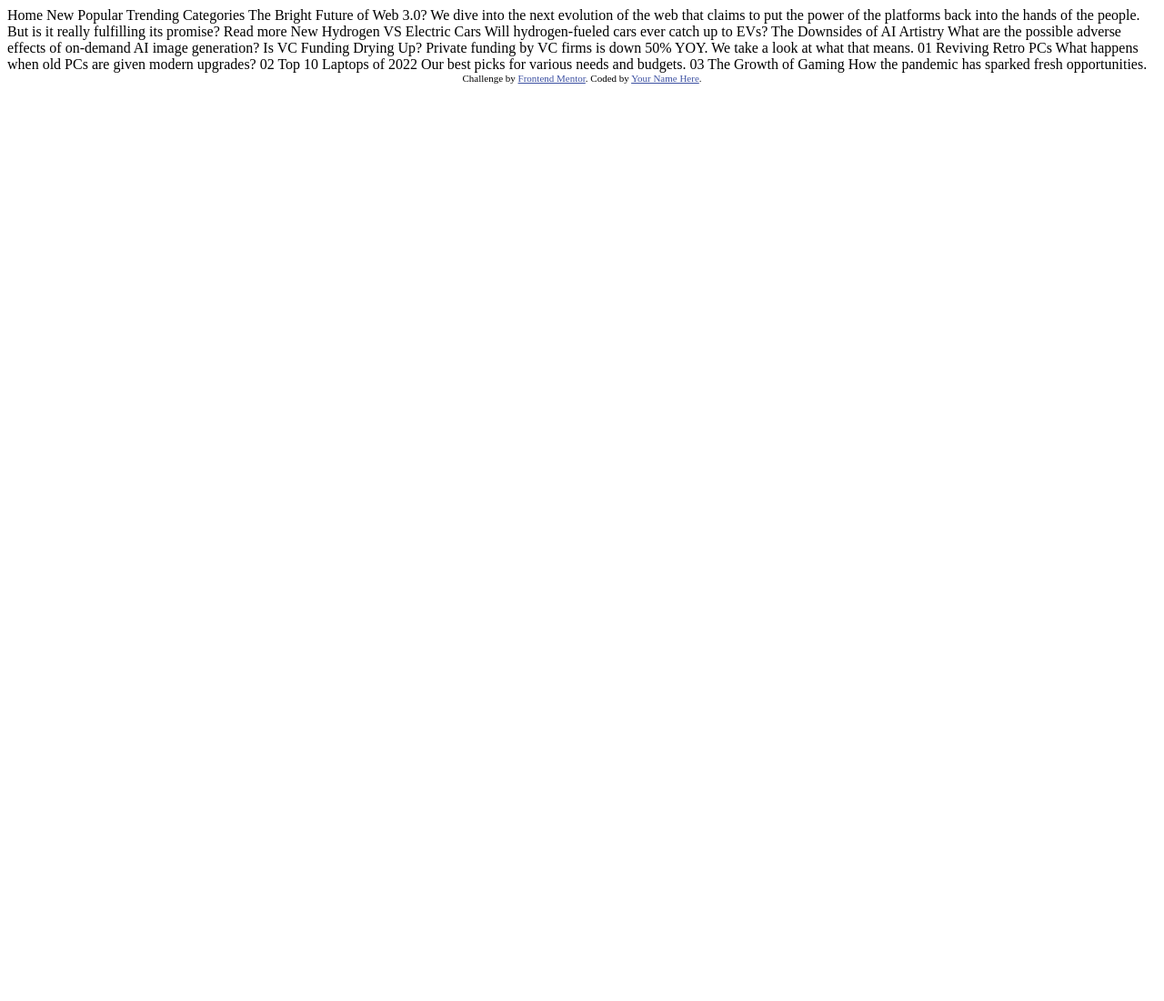
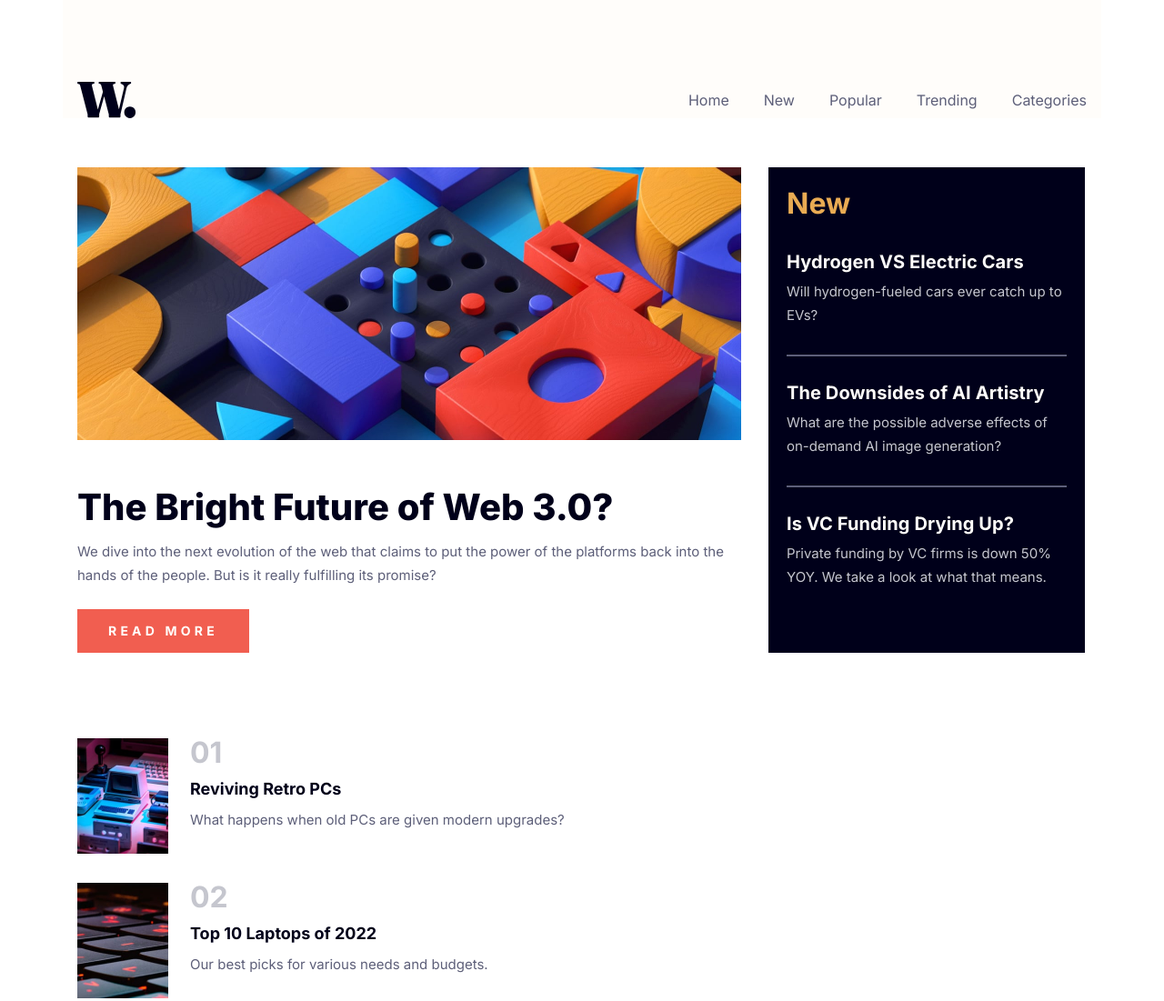
Before and after one commit to kiganyamburu/Teach-2-Give-News-Homepage, a plain HTML site: page index.html in a window 1280 px wide. Shown: the top 1101 px of the page at 91% size. Before the commit the page ends 800 px from the top, so only its background shows below. Drawn offline with Linux system fonts and the light colour scheme.

Commit message:
adding css

```diff
--- a/index.html
+++ b/index.html
@@ -1,60 +1,132 @@
 <!DOCTYPE html>
 <html lang="en">
-<head>
-  <meta charset="UTF-8">
-  <meta name="viewport" content="width=device-width, initial-scale=1.0"> <!-- displays site properly based on user's device -->
+  <head>
+    <meta charset="UTF-8" />
+    <meta name="viewport" content="width=device-width, initial-scale=1.0" />
 
-  <link rel="icon" type="image/png" sizes="32x32" href="./assets/images/favicon-32x32.png">
 
-  <title>Frontend Mentor | News homepage</title>
+    <link
+      rel="icon"
+      type="image/png"
+      sizes="32x32"
+      href="./assets/images/favicon-32x32.png"
+    />
 
-  <!-- Feel free to remove these styles or customise in your own stylesheet 👍 -->
-  <style>
-    .attribution { font-size: 11px; text-align: center; }
-    .attribution a { color: hsl(228, 45%, 44%); }
-  </style>
-</head>
-<body>
+    <link rel="stylesheet" href="./style.css" />
 
-  Home
-  New
-  Popular
-  Trending
-  Categories
+    <title>News homepage</title>
+  </head>
+  <body>
+    <nav>
+      <a class="logo" href="#">
+        <img src="./assets/images/logo.svg" alt="News homepage" />
+      </a>
+      <div class="menu">
+        <img src="./assets/images/icon-menu.svg" alt="" aria-hidden="true" />
+      </div>
+      <div class="close hide">
+        <img
+          src="./assets/images/icon-menu-close.svg"
+          alt=""
+          aria-hidden="true"
+        />
+      </div>
+      <ul class="hide">
+        <li><a href="#home">Home</a></li>
+        <li><a href="#new">New</a></li>
+        <li><a href="#popular">Popular</a></li>
+        <li><a href="#">Trending</a></li>
+        <li><a href="#">Categories</a></li>
+      </ul>
+    </nav>
 
-  The Bright Future of Web 3.0?
+    <main>
+      <picture id="home">
+        <source
+          media="(min-width:376px )"
+          srcset="./assets/images/image-web-3-desktop.jpg"
+        />
+        <img
+          src="./assets/images/image-web-3-mobile.jpg"
+          alt="Future of Web 3.0"
+        />
+      </picture>
+      <div class="news">
+        <h1>The Bright Future of Web 3.0?</h1>
+        <div class="article">
+          <p>
+            We dive into the next evolution of the web that claims to put the
+            power of the platforms back into the hands of the people. But is it
+            really fulfilling its promise?
+          </p>
+          <a href="#">Read more</a>
+        </div>
+      </div>
+      <div id="new" class="new">
+        <h2>New</h2>
+        <div class="new-article">
+          <a href="#">Hydrogen VS Electric Cars</a>
+          <p>Will hydrogen-fueled cars ever catch up to EVs?</p>
+        </div>
+        <hr />
+        <div class="new-article">
+          <a href="#">The Downsides of AI Artistry</a>
+          <p>
+            What are the possible adverse effects of on-demand AI image
+            generation?
+          </p>
+        </div>
+        <hr />
+        <div class="new-article">
+          <a href="#">Is VC Funding Drying Up?</a>
+          <p>
+            Private funding by VC firms is down 50% YOY. We take a look at what
+            that means.
+          </p>
+        </div>
+      </div>
+      <div id="popular" class="popular">
+        <div class="popular-article">
+          <img
+            src="./assets/images/image-retro-pcs.jpg"
+            alt="Reviving Retro PCs"
+          />
+          <div class="content">
+            <h3>01</h3>
+            <a href="#">Reviving Retro PCs</a>
+            <p>What happens when old PCs are given modern upgrades?</p>
+          </div>
+        </div>
+        <div class="popular-article">
+          <img
+            src="./assets/images/image-top-laptops.jpg"
+            alt="Laptops of 2022"
+          />
+          <div class="content">
+            <h3>02</h3>
+            <a href="#">Top 10 Laptops of 2022</a>
+            <p>Our best picks for various needs and budgets.</p>
+          </div>
+        </div>
+        <div class="popular-article">
+          <img
+            src="./assets/images/image-gaming-growth.jpg"
+            alt="The Growth of Gaming"
+          />
+          <div class="content">
+            <h3>03</h3>
+            <a href="#">The Growth of Gaming</a>
+            <p>How the pandemic has sparked fresh opportunities.</p>
+          </div>
+        </div>
+      </div>
+    </main>
 
-  We dive into the next evolution of the web that claims to put the power of the platforms back into the hands of the people.
-  But is it really fulfilling its promise?
+    <div class="attribution">
+    Challenge by <a href="https://www.frontendmentor.io?ref=challenge" target="_blank">Frontend Mentor</a>.
+    Coded by <a href="#">Peter Mburu</a>.
+  </div>
 
-  Read more
 
-  New
-
-  Hydrogen VS Electric Cars
-  Will hydrogen-fueled cars ever catch up to EVs?
-
-  The Downsides of AI Artistry
-  What are the possible adverse effects of on-demand AI image generation?
-
-  Is VC Funding Drying Up?
-  Private funding by VC firms is down 50% YOY. We take a look at what that means.
-
-  01
-  Reviving Retro PCs
-  What happens when old PCs are given modern upgrades?
-
-  02
-  Top 10 Laptops of 2022
-  Our best picks for various needs and budgets.
-
-  03
-  The Growth of Gaming
-  How the pandemic has sparked fresh opportunities.
-
-  <div class="attribution">
-    Challenge by <a href="https://www.frontendmentor.io?ref=challenge" target="_blank">Frontend Mentor</a>.
-    Coded by <a href="#">Your Name Here</a>.
-  </div>
-</body>
+  </body>
 </html>
--- /dev/null
+++ b/style.css
@@ -0,0 +1,338 @@
+@import url("https://fonts.googleapis.com/css2?family=Inter:wght@400;700;800&display=swap");
+
+:root {
+  --Soft-orange: hsl(35, 77%, 62%);
+  --Soft-red: hsl(5, 85%, 63%);
+  --Off-white: hsl(36, 100%, 99%);
+  --Grayish-blue: hsl(233, 8%, 79%);
+  --Dark-grayish-blue: hsl(236, 13%, 42%);
+  --Very-dark-blue: hsl(240, 100%, 5%);
+
+  font-size: 10px;
+}
+
+html {
+  scroll-behavior: smooth;
+}
+
+* {
+  margin: 0;
+  padding: 0;
+  line-height: 1em;
+  box-sizing: border-box;
+}
+
+body {
+  font-family: "Inter", sans-serif;
+  font-size: 1.5rem;
+  font-weight: 400;
+  height: 100vh;
+}
+
+nav,
+main {
+  max-width: 114.2rem;
+  padding: 0 1.6rem;
+  margin: 0 auto;
+}
+
+a {
+  display: inline-block;
+  text-decoration: none;
+  transition: all 0.3s ease-in-out;
+}
+
+p {
+  line-height: 1.73em;
+}
+
+nav {
+  height: 8.4rem;
+  padding: 2.8rem 1.6rem;
+  display: flex;
+  align-items: center;
+  justify-content: space-between;
+  position: fixed;
+  width: 100%;
+  top: 0;
+  background: var(--Off-white);
+}
+
+nav .logo {
+  display: inline-block;
+  height: 100%;
+}
+
+nav .logo img {
+  height: 100%;
+}
+
+nav .menu {
+  display: inline-block;
+  height: 1.7rem;
+  cursor: pointer;
+  transition: all 0.3s ease-in-out;
+}
+
+nav .close {
+  display: inline-block;
+  height: 3.1rem;
+  position: absolute;
+  top: 2.8rem;
+  right: 1.6rem;
+  z-index: 99;
+  cursor: pointer;
+  transition: all 0.3s ease-in-out;
+}
+
+nav ul {
+  position: absolute;
+  list-style: none;
+  top: 2.8rem;
+  right: 0;
+  background: var(--Off-white);
+  height: 100vh;
+  width: 25.6rem;
+  margin-top: 2.8rem;
+  padding: 9rem 0 0 2.4rem;
+  display: flex;
+  flex-direction: column;
+  gap: 3rem;
+  transition: all 0.5s ease-in-out;
+  transform-origin: 100% 0%;
+}
+
+nav ul li a {
+  font-size: 1.8rem;
+  color: var(--Very-dark-blue);
+}
+
+nav ul li a:hover {
+  color: var(--Soft-red);
+}
+
+.hide {
+  transform: scale(0);
+}
+
+main {
+  margin-top: 8.8rem;
+}
+
+main picture {
+  display: block;
+  height: 30rem;
+  overflow: hidden;
+}
+
+main picture img {
+  height: 100%;
+}
+
+.news h1 {
+  font-weight: 800;
+  font-size: 4rem;
+  margin-top: 0.6em;
+  color: var(--Very-dark-blue);
+}
+
+.news .article p {
+  color: var(--Dark-grayish-blue);
+  margin-top: 1.6rem;
+}
+
+.news .article a {
+  background: var(--Soft-red);
+  font-weight: 700;
+  font-size: 1.4rem;
+  letter-spacing: 0.3em;
+  text-transform: uppercase;
+  margin-top: 2.4rem;
+  padding: 1.7rem 3.4rem;
+  color: var(--Off-white);
+}
+
+.news .article a:hover {
+  background: var(--Very-dark-blue);
+}
+
+.new {
+  background: var(--Very-dark-blue);
+  margin-top: 6.4rem;
+  padding: 2.4rem 2rem;
+}
+
+.new h2 {
+  color: var(--Soft-orange);
+  font-weight: 700;
+  font-size: 3.2rem;
+  margin-bottom: 3.8rem;
+}
+
+.new .new-article a {
+  font-weight: 700;
+  font-size: 2rem;
+  letter-spacing: 0.005em;
+  color: var(--Off-white);
+}
+
+.new .new-article a:hover {
+  color: var(--Soft-orange);
+}
+
+.new .new-article p {
+  color: var(--Grayish-blue);
+  margin-top: 1rem;
+}
+
+.new hr {
+  margin: 3rem 0;
+  border: 1px solid var(--Dark-grayish-blue);
+}
+
+.popular {
+  margin-top: 6.4rem;
+  padding-bottom: 8rem;
+  display: flex;
+  flex-direction: column;
+  gap: 3.2rem;
+}
+
+.popular .popular-article {
+  display: flex;
+  gap: 2.4rem;
+}
+
+.popular .popular-article img {
+  width: 10rem;
+}
+
+.popular .popular-article h3 {
+  font-weight: 700;
+  font-size: 3.2rem;
+  color: var(--Grayish-blue);
+  margin-bottom: 1.5rem;
+}
+
+.popular .popular-article a {
+  font-weight: 700;
+  font-size: 1.8rem;
+  color: var(--Very-dark-blue);
+  margin-bottom: 1.2rem;
+}
+
+.popular .popular-article a:hover {
+  color: var(--Soft-red);
+}
+
+.popular .popular-article p {
+  color: var(--Dark-grayish-blue);
+}
+
+@media screen and (min-width: 580px) {
+  nav .menu {
+    display: none;
+  }
+
+  nav .close {
+    display: none;
+  }
+
+  nav ul {
+    transform: scale(1) !important;
+    position: static;
+    height: auto;
+    width: auto;
+    margin: 0;
+    padding: 0;
+    flex-direction: row;
+    gap: 3.8rem;
+  }
+
+  nav ul li a {
+    font-size: 1.6rem;
+    color: var(--Dark-grayish-blue);
+  }
+}
+
+@media screen and (min-width: 762px) {
+  nav {
+    position: initial;
+    height: 13rem;
+    padding: 9rem 1.6rem 0;
+  }
+
+  main {
+    margin-top: 5.4rem;
+    display: grid;
+    grid-template-columns: minmax(350px, 730px) auto;
+    grid-template-rows: max-content max-content max-content;
+    gap: 3rem;
+    grid-template-areas:
+      "picture new"
+      "news new"
+      "popular popular";
+  }
+
+  picture {
+    grid-area: picture;
+  }
+
+  .news {
+    grid-area: news;
+  }
+
+  .new {
+    grid-area: new;
+    margin: 0;
+    max-width: 34.8rem;
+  }
+
+  .popular {
+    grid-area: popular;
+  }
+}
+
+@media screen and (min-width: 1440px) {
+  .news {
+    display: flex;
+    gap: 3rem;
+  }
+
+  .news h1 {
+    font-size: 5.6rem;
+    margin-top: 0.3rem;
+  }
+
+  .news .article {
+    max-width: 35rem;
+  }
+
+  .news .article p {
+    margin-top: 0;
+    line-height: 1.6em;
+  }
+
+  .news .article a {
+    margin-top: 3.6rem;
+  }
+
+  .new {
+    padding: 3.2rem 2.4rem;
+  }
+
+  .new h2 {
+    font-size: 4rem;
+    margin-bottom: 3.6rem;
+  }
+
+  .popular {
+    flex-direction: row;
+    gap: 3rem;
+    margin-top: 4.2rem;
+  }
+
+  .popular .popular-article {
+    max-width: 35rem;
+  }
+}
```
